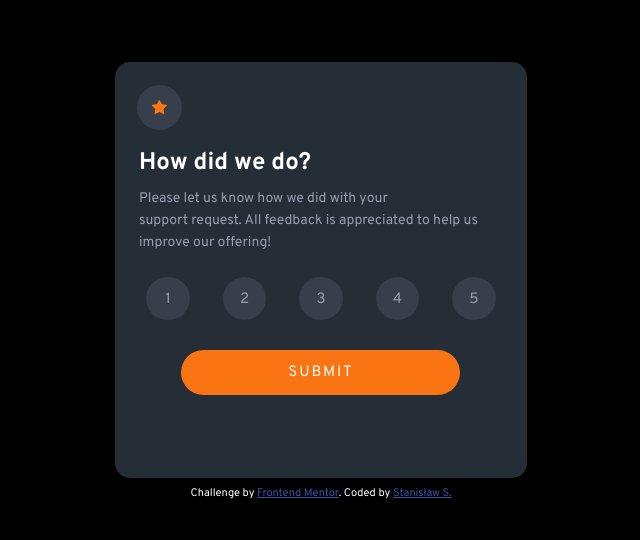
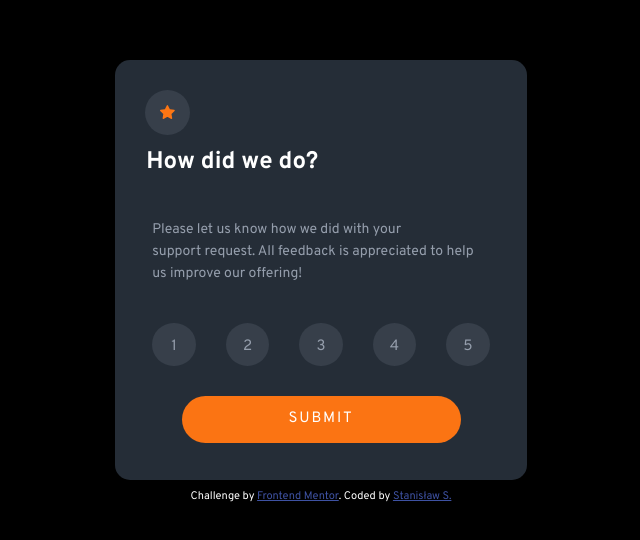
Before and after one commit to StaHstaH/interactive-rating-component, a plain HTML site: page index.html in a window 1280 px wide. Shown: the part 118-658 px from the top of the page, without its empty margins (319-959 px from the left). Drawn offline with Linux system fonts and the light colour scheme.

Commit message:
Removed obsolete code
-removed comments,
-tweaked the CSS

```diff
--- a/style.css
+++ b/style.css
@@ -13,6 +13,7 @@
 html {
   font-size: 15px;
 }
+
 main {
   height: 100vh;
   display: flex;
@@ -24,31 +25,31 @@ main {
 }
 
 
-.container, .thank-you {
+.container,
+.thank-you {
   min-width: 21.8rem;
-  /* min-height: 24rem; */
   background-color: var(--darkblue);
   border-radius: 1rem;
   margin: 0 10rem;
 }
 
 .container img {
-  display:block;
+  display: block;
   padding: 1rem;
 }
 
 .thank-you {
-  text-align:center;
+  text-align: center;
   padding: 2rem;
 }
 
 .thank-you img {
   padding: 0rem 3rem;
-  text-align:center;
+  text-align: center;
 }
 
 #rated {
-  display:inline-block;
+  display: inline-block;
   color: --orange;
   background-color: var(--mgreyopacity);
   padding: 0.5rem 1.75rem;
@@ -59,18 +60,18 @@ main {
 }
 
 .hide {
-  display:none;
+  display: none;
 }
 
 .show {
-  display:unset;
+  display: unset;
 }
 
 .star {
   background: var(--mgreyopacity);
   border-radius: 50%;
-  height:3rem;
-  width:3rem;
+  height: 3rem;
+  width: 3rem;
   margin-top: 1.5rem;
   margin-left: 1.5rem;
   margin-bottom: 1rem;
@@ -79,8 +80,8 @@ main {
 h1 {
   padding: 0 1.6rem 0.5rem 1.6rem;
   font-weight: 700;
-  color:var(--white);
-  font-size:1.6rem;
+  color: var(--white);
+  font-size: 1.6rem;
 }
 
 p {
@@ -88,7 +89,7 @@ p {
   font-weight: 400;
   color: var(--lightgrey);
   margin-bottom: 0.5rem;
-  font-size:0.9333rem;
+  font-size: 0.9333rem;
   line-height: 1.47rem
 }
 
@@ -98,15 +99,15 @@ ul {
   padding: 0;
   display: flex;
   flex-direction: row;
-  justify-content:space-around;
+  justify-content: space-around;
 }
 
 ul li {
   height: 2.9rem;
   width: 2.9rem;
   list-style-type: none;
-  color:var(--lightgrey);
-  display:block;
+  color: var(--lightgrey);
+  display: block;
   padding: 0.8rem;
   border-radius: 50%;
   background-color: var(--mgreyopacity);
@@ -128,12 +129,12 @@ ul li:hover {
 
 
 button {
- display:block;
+  display: block;
   min-width: 18.6rem;
   margin: 1rem auto 2rem auto;
   padding: 0.75rem 2rem;
   border: none;
- border-radius:2rem;
+  border-radius: 2rem;
   background-color: var(--orange);
   cursor: pointer;
   text-transform: uppercase;
@@ -144,7 +145,7 @@ button {
 
 button:hover {
   background-color: var(--white);
-  color:var(--orange);
+  color: var(--orange);
 }
 
 .attribution {
@@ -159,14 +160,28 @@ button:hover {
 }
 
 
-@media screen and (min-width: 620px) {
-  .container {
-      min-width: 27.47rem;
-      min-height: 27.7rem;
-      max-width: 27.47rem;
-      max-height: 27.7rem;
+@media screen and (min-width: 690px) {
+
+  .container,
+  .thank-you {
     background-color: var(--darkblue);
     border-radius: 1rem;
     margin: 0 10rem;
+    padding: 0.5rem;
+    max-width: 27.5rem;
+    line-height: 160%;
+  }
+
+  h1 {
+    padding-bottom: 1rem;
+  }
+
+  p {
+    padding: 2rem;
+    font-weight: 400;
+    color: var(--lightgrey);
+    margin-bottom: 0.5rem;
+    font-size: 0.9333rem;
+    line-height: 1.47rem
   }
 }
```
Lines whose indentation alone changed are shown as unchanged.
